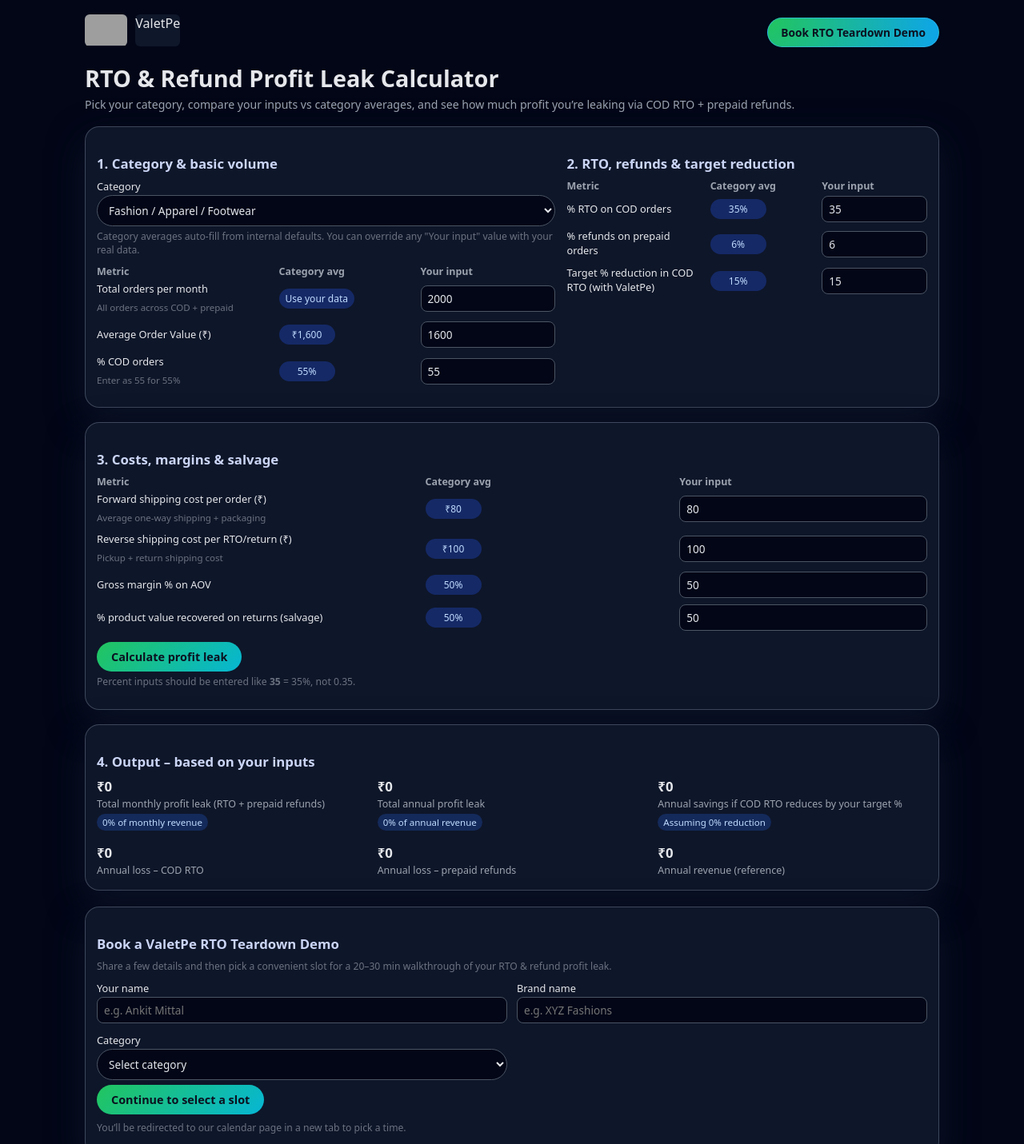
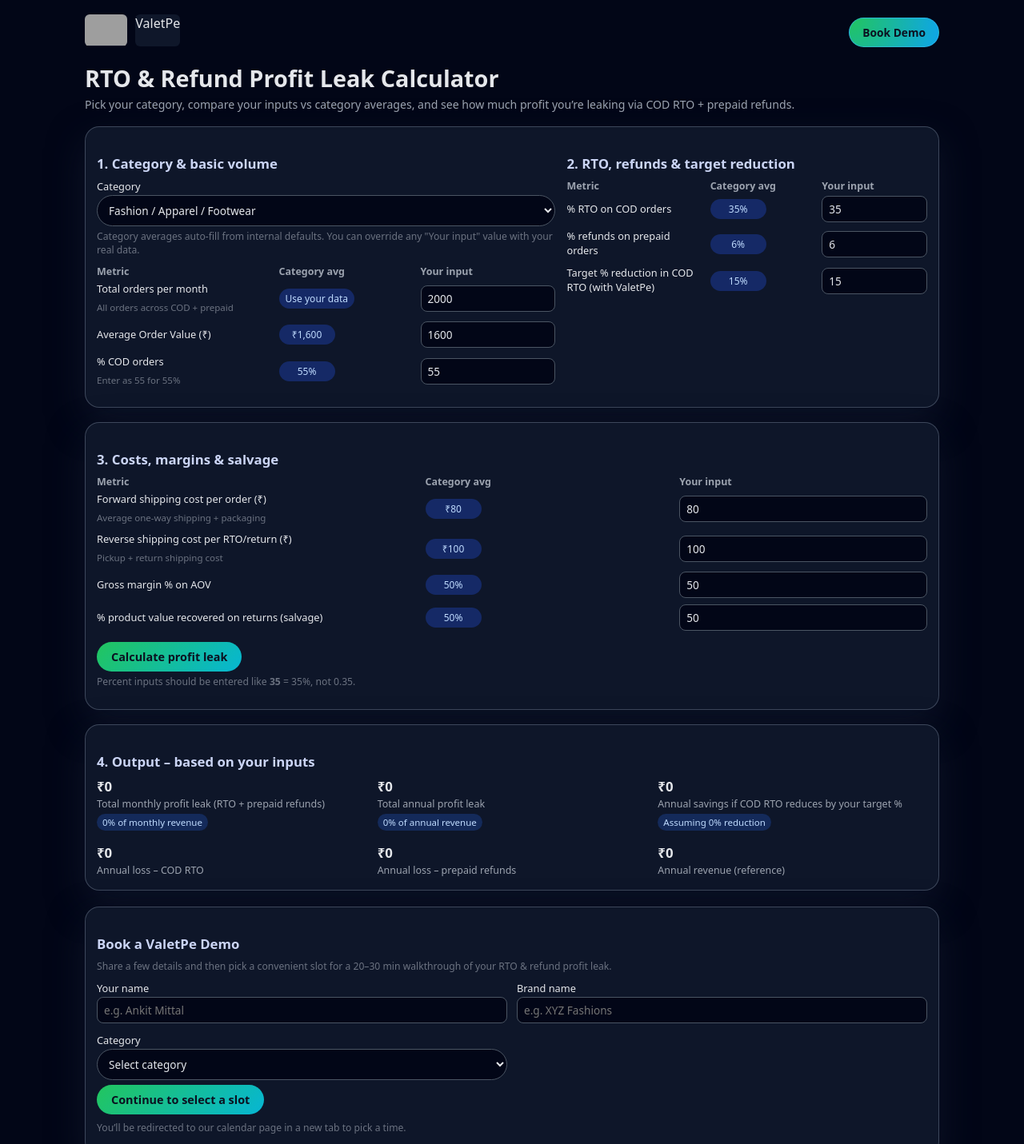
Before and after one commit to ankitthevictor/valetpe-rto, a plain HTML site: page index.html in a window 1280 px wide. Shown: the top 1431 px of the page at 80% size. Drawn offline with Linux system fonts and the light colour scheme; grey boxes are pictures that could not be loaded.

Commit message:
Update Text index.html

```diff
--- a/index.html
+++ b/index.html
@@ -197,7 +197,7 @@
         <div class="logo-img">ValetPe</div>
       </div>
       <button class="demo-btn" onclick="scrollToDemo()">
-        Book RTO Teardown Demo
+        Book Demo
       </button>
     </div>
 
@@ -373,7 +373,7 @@
 
     <!-- Demo form -->
     <div class="card" id="demo-card" style="margin-top:20px;">
-      <h2>Book a ValetPe RTO Teardown Demo</h2>
+      <h2>Book a ValetPe Demo</h2>
       <p class="muted">Share a few details and then pick a convenient slot for a 20–30 min walkthrough of your RTO & refund profit leak.</p>
       <div class="demo-grid">
         <div>
```
